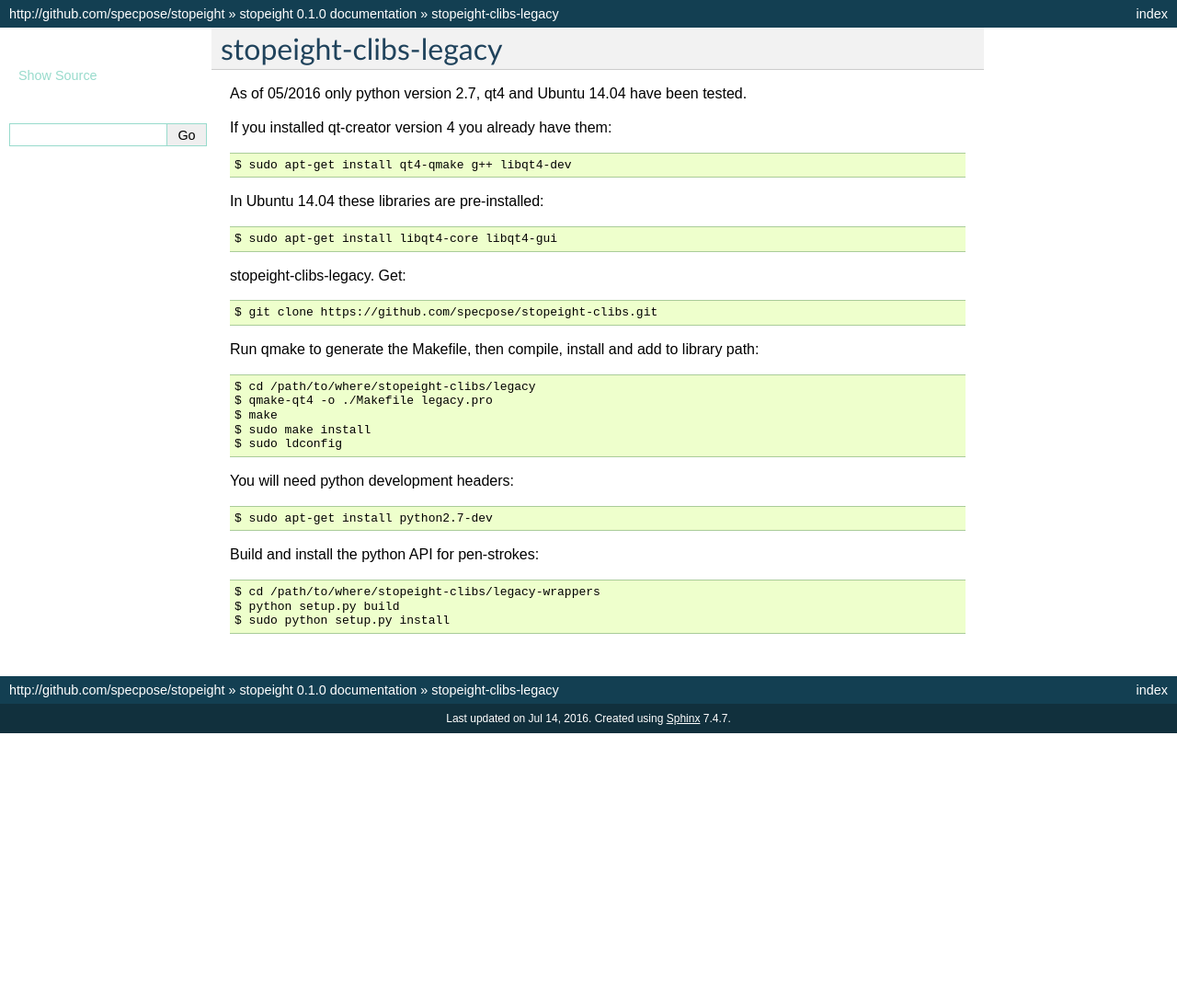
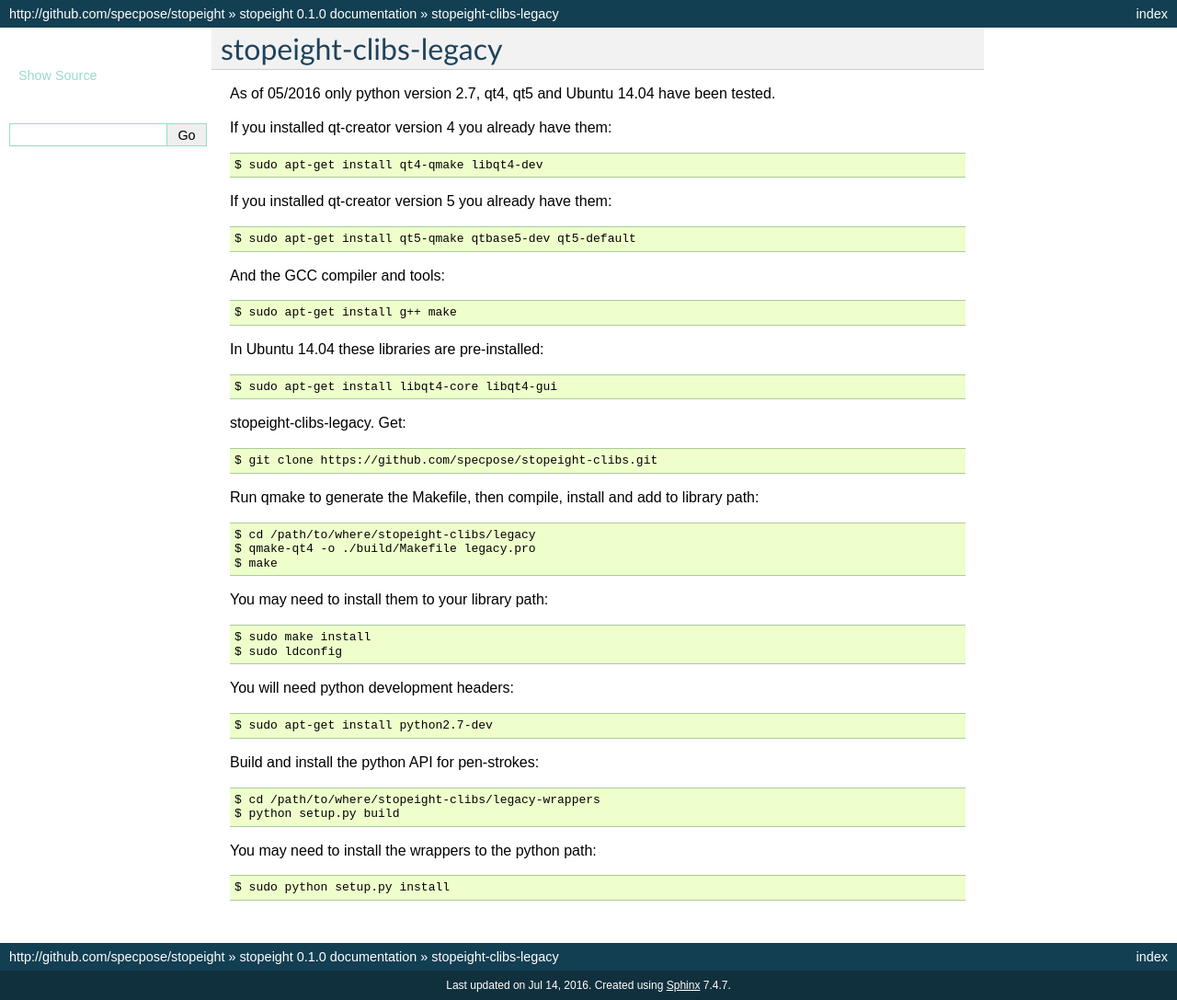
Before and after one commit to specpose/stopeight, a Sphinx documentation site: the page built from doc/build_stroke-analyzer.txt, in a window 1280 px wide. Shown: the whole page at 92% size. Built offline with Sphinx 7.4.7, drawn with Linux system fonts in a browser that asks for light colours; before the commit the page ends 900 px from its top, so only the background shows below that.

```diff
--- a/doc/build_stroke-analyzer.txt
+++ b/doc/build_stroke-analyzer.txt
@@ -1,11 +1,19 @@
 stopeight-clibs-legacy
 ----------------------
 
-As of 05/2016 only python version 2.7, qt4 and Ubuntu 14.04 have been tested.
+As of 05/2016 only python version 2.7, qt4, qt5 and Ubuntu 14.04 have been tested.
 
 If you installed qt-creator version 4 you already have them::
 
-    $ sudo apt-get install qt4-qmake g++ libqt4-dev
+    $ sudo apt-get install qt4-qmake libqt4-dev
+
+If you installed qt-creator version 5 you already have them::
+
+    $ sudo apt-get install qt5-qmake qtbase5-dev qt5-default
+
+And the GCC compiler and tools::
+
+    $ sudo apt-get install g++ make
 
 In Ubuntu 14.04 these libraries are pre-installed::
 
@@ -18,8 +26,11 @@
 Run qmake to generate the Makefile, then compile, install and add to library path::
 
     $ cd /path/to/where/stopeight-clibs/legacy
-    $ qmake-qt4 -o ./Makefile legacy.pro
+    $ qmake-qt4 -o ./build/Makefile legacy.pro
     $ make
+
+You may need to install them to your library path::
+
     $ sudo make install
     $ sudo ldconfig
 
@@ -31,4 +42,7 @@
 
     $ cd /path/to/where/stopeight-clibs/legacy-wrappers
     $ python setup.py build
+
+You may need to install the wrappers to the python path::
+
     $ sudo python setup.py install
```
